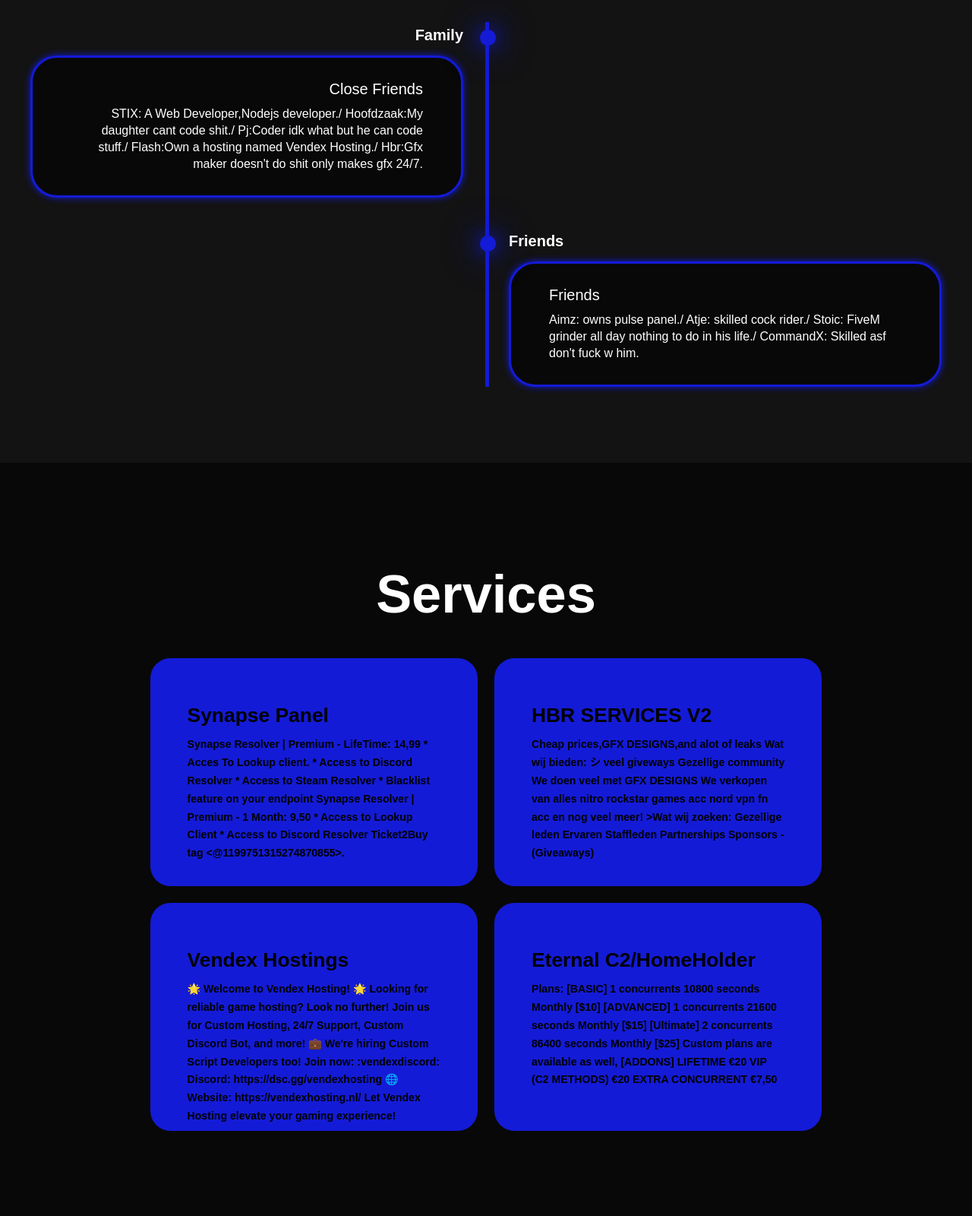
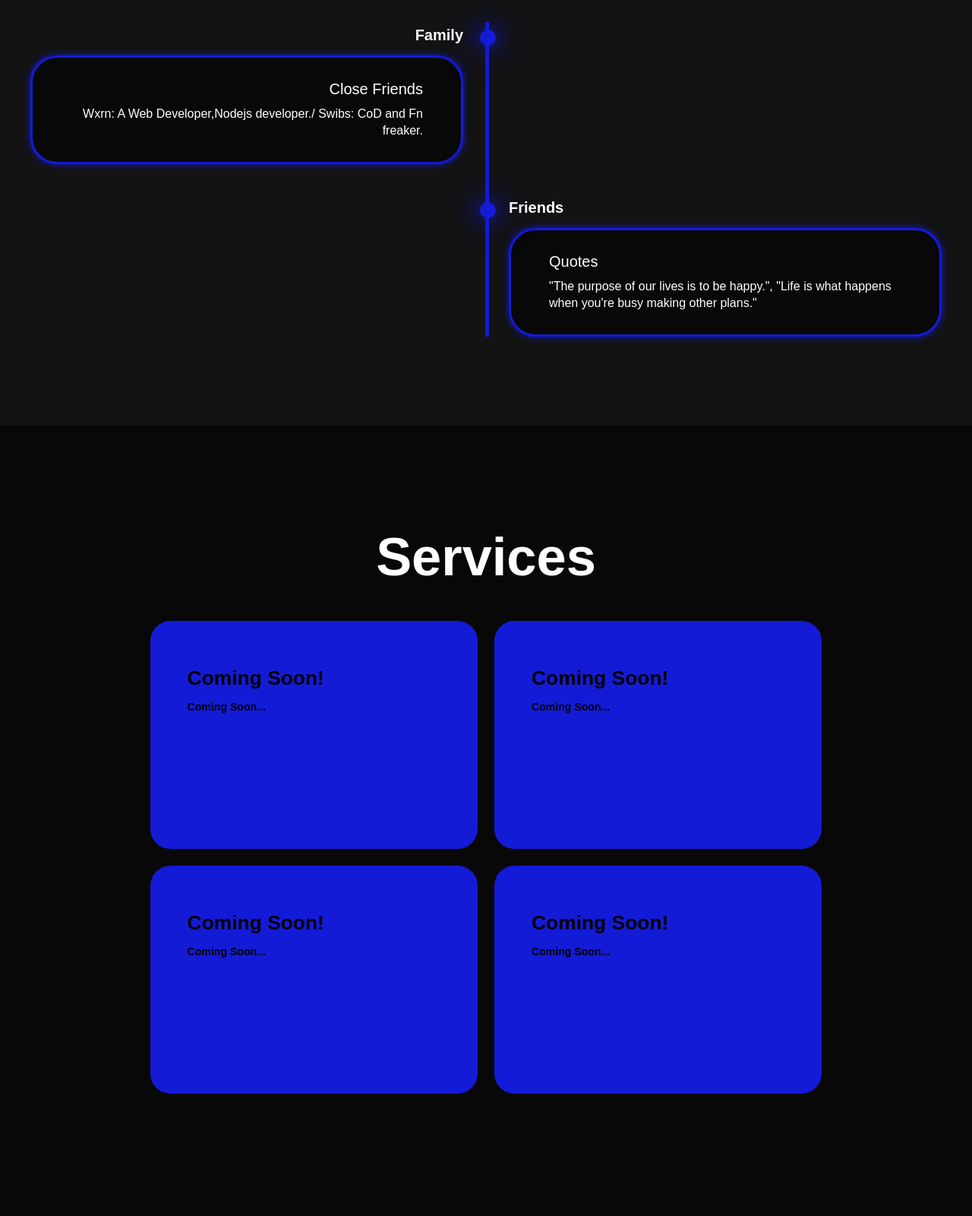
Before and after one commit to x1nfvip/home, a plain HTML site: page index.html in a window 1280 px wide. Shown: the part 1040-2640 px from the top of the page at 76% size. Drawn offline with nearby package versions, Linux system fonts and the light colour scheme.

Commit message:
Update index.html

```diff
--- a/index.html
+++ b/index.html
@@ -3,12 +3,12 @@
 <head>
     <meta charset="UTF-8">
     <meta name="viewport" content="width=device-width, initial-scale=1.0">
-    <meta property="og:title" content="ORGINALY OF TIKTAK">
-    <meta property="og:description" content="TIKTAK's personal portfolio website">
+    <meta property="og:title" content="ORGINALY OF c">
+    <meta property="og:description" content="X1NF's personal portfolio website">
     <meta property="og:image" content="https://riccardomortier.github.io/img/image.jpg">
     <meta name="theme-color" content="#CD1818">
     <link rel="icon" href="./img/hotasf.gif">
-    <title>ABOUT TIKTAK</title>
+    <title>ABOUT X1NF</title>
     <link rel="stylesheet" href="style.css">
     <link href='https://unpkg.com/boxicons@2.1.4/css/boxicons.min.css' rel='stylesheet'>
     <script src="https://smtpjs.com/v3/smtp.js"></script>
@@ -16,7 +16,7 @@
 <body>
 
     <header class="header">
-        <a href="#home" class="logo">Mr <span>TIKTAK</span></a>
+        <a href="#home" class="logo">Mr <span>X1nf</span></a>
 
         <i class="bx bx-menu" id="menu-icon"></i>
 
@@ -31,14 +31,14 @@
 
     <section class="home" id="home">
         <div class="home-content">
-            <h1>Hello, It's <span>TIKTAK</span></h1>
+            <h1>Hello, It's <span>X1nf</span></h1>
             <h3 class="text-animation">I'm a <span></span></h3>
             <p>As a Web Developer and a bot developer, I specialize in building strong backend systems with JavaScript, focusing on efficiency and scalability. While backend development is my strength, I'm also skilled in creating engaging frontend designs. Whether it's designing interfaces or optimizing databases, I ensure seamless web experiences.</p>
 
             <div class="social-icons">
                 <a href="https://www.instagram.com/zwijg.sh/" target="_blank"><i class='bx bxl-instagram-alt' ></i></a>
-                <a href="https://github.com/LucasLouis123" target="_blank"><i class='bx bxl-github' ></i></a>
-                <a href="https://discord.gg/GkHkCfX2" target="_blank"><i class='bx bxl-discord' ></i></a>
+                <a href="https://github.com/getfooldernigga" target="_blank"><i class='bx bxl-github' ></i></a>
+                <a href="https://discord.gg/swattingg" target="_blank"><i class='bx bxl-discord' ></i></a>
             </div>
 
             <div class="btn-group">
@@ -58,7 +58,7 @@
                 <div class="timeline-date">Family</div>
                 <div class="timeline-content">
                     <h3>Close Friends</h3>
-                    <p>STIX: A Web Developer,Nodejs developer./ Hoofdzaak:My daughter cant code shit./ Pj:Coder idk what but he can code stuff./ Flash:Own a hosting named Vendex Hosting./ Hbr:Gfx maker doesn't do shit only makes gfx 24/7. </p>
+                    <p>Wxrn: A Web Developer,Nodejs developer./ Swibs: CoD and Fn freaker.</p>
                 </div>
             </div>
 
@@ -66,8 +66,8 @@
                 <div class="timeline-dot"></div>
                 <div class="timeline-date">Friends</div>
                 <div class="timeline-content">
-                    <h3>Friends</h3>
-                    <p>Aimz: owns pulse panel./ Atje: skilled cock rider./ Stoic: FiveM grinder all day nothing to do in his life./ CommandX: Skilled asf don't fuck w him. </p>
+                    <h3>Quotes</h3>
+                    <p>"The purpose of our lives is to be happy.", "Life is what happens when you're busy making other plans."</p>
                 </div>
             </div>
         </div>
@@ -79,61 +79,29 @@
         <div class="services-container">
             <div class="services-box">
                 <div class="services-info">
-                    <h4>Synapse Panel</h4>
-                    <p>Synapse Resolver | Premium - LifeTime: 14,99
-
-                        * Acces To Lookup client.
-                        * Access to Discord Resolver
-                        * Access to Steam Resolver
-                        * Blacklist feature on your endpoint
-
-
-                        Synapse Resolver | Premium - 1 Month: 9,50
-                        * Access to Lookup Client
-                        * Access to Discord Resolver
-
-                        Ticket2Buy tag <@1199751315274870855>.</p>
+                    <h4>Coming Soon!</h4>
+                    <p>Coming Soon...</p>
                 </div>
             </div>
 
             <div class="services-box">
                 <div class="services-info">
-                    <h4>HBR SERVICES V2</h4>
-                    <p>Cheap prices,GFX DESIGNS,and alot of leaks
-                    Wat wij bieden:  シ
-                        veel giveways
-                        Gezellige community
-                        We doen veel met GFX DESIGNS
-                        We verkopen van alles nitro rockstar games acc nord vpn fn acc en nog veel meer!
-                        >Wat wij zoeken:
-                        Gezellige leden
-                        Ervaren Staffleden
-                        Partnerships
-                        Sponsors - (Giveaways)         </p>
+                    <h4>Coming Soon!</h4>
+                    <p>Coming Soon...</p>
                 </div>
             </div>
 
             <div class="services-box">
                 <div class="services-info">
-                    <h4>Vendex Hostings</h4>
-                    <p>🌟 Welcome to Vendex Hosting! 🌟 Looking for reliable game hosting? Look no further! Join us for Custom Hosting, 24/7 Support, Custom Discord Bot, and more! 💼 We're hiring Custom Script Developers too! Join now: :vendexdiscord: Discord: https://dsc.gg/vendexhosting 🌐 Website: https://vendexhosting.nl/ Let Vendex Hosting elevate your gaming experience!</p>
+                    <h4>Coming Soon!</h4>
+                    <p>Coming Soon...</p>
                 </div>
             </div>
 
             <div class="services-box">
                 <div class="services-info">
-                    <h4>Eternal C2/HomeHolder</h4>
-                    <p>Plans:
-                        [BASIC]   1 concurrents  10800 seconds  Monthly [$10]
-                        [ADVANCED]   1 concurrents  21600 seconds  Monthly [$15]
-                        [Ultimate]   2 concurrents 86400 seconds Monthly [$25]
-
-                        Custom plans are available as well,
-
-                        [ADDONS]
-                        LIFETIME €20
-                        VIP (C2 METHODS) €20
-                        EXTRA CONCURRENT €7,50</p>
+                    <h4>Coming Soon!</h4>
+                    <p>Coming Soon...</p>
                 </div>
             </div>
         </div>
@@ -155,7 +123,7 @@
                             <i class='bx bxs-star' id="star"></i>
                             <i class='bx bxs-star' id="star"></i>
                         </div>
-                        <p>Vendex Hosting is good asf it keeps my bot hosting 24/7 not even once iv'e seen my bot offline.</p>
+                        <p>Vps Hosting is good asf it keeps my bot hosting 24/7 not even once iv'e seen my bot offline.</p>
                     </div>
 
                     <div class="Customers-item">
@@ -168,7 +136,7 @@
                             <i class='bx bxs-star' id="star"></i>
                             <i class='bx bxs-star' id="star"></i>
                         </div>
-                        <p>Best lookup client on market is Synapse everything works perfectly.</p>
+                        <p>Best lookup client on market it finds everything and works perfectly.</p>
                     </div>
 
                     <div class="Customers-item">
@@ -181,7 +149,7 @@
                             <i class='bx bxs-star' id="star"></i>
                             <i class='bx bxs-star' id="star"></i>
                         </div>
-                        <p>Love Eternal i hitted everything offline so far!</p>
+                        <p>Love Drugged HomeHolder i hitted everything offline so far!</p>
                     </div>
                     <!-- <button id="prev"><i class='bx bxs-left-arrow'></i></button>
                     <button id="next"><i class='bx bxs-right-arrow' ></i></button> -->
@@ -215,8 +183,8 @@
     <footer class="footer">
         <div class="social">
             <a href="https://www.instagram.com/zwijg.sh" target="_blank"><i class='bx bxl-instagram-alt' ></i></a>
-            <a href="https://github.com/LucasLouis123" target="_blank"><i class='bx bxl-github' ></i></a>
-            <a href="https://discord.gg/GkHkCfX2" target="_blank"><i class='bx bxl-discord' ></i></a>
+            <a href="https://github.com/AintNowayBoy" target="_blank"><i class='bx bxl-github' ></i></a>
+            <a href="https://discord.gg/swattingg" target="_blank"><i class='bx bxl-discord' ></i></a>
         </div>
 
         <ul class="list">
@@ -238,7 +206,7 @@
         </ul>
 
         <p class="copyright">
-            © Mr Tiktak | All Rights Reserved
+            © Mr X1nf | All Rights Reserved
         </p>
     </footer>
 
```
